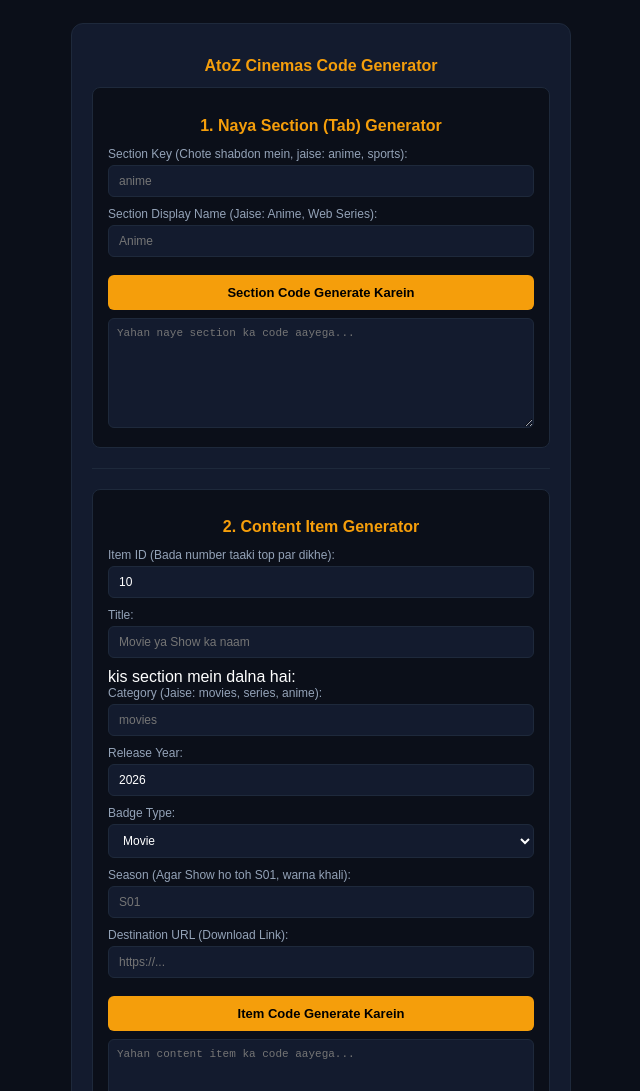
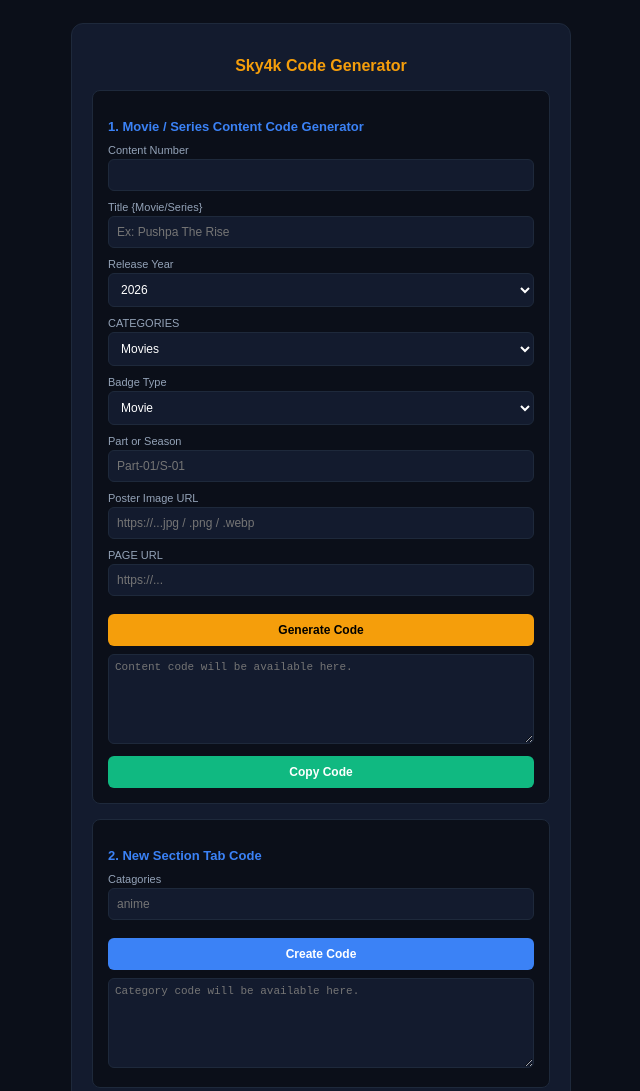
Before and after one commit to all-batches-hub/Movies-Codes-, a plain HTML site: page Index.html in a window 1280 px wide. Shown: the top 1091 px of the page, without its empty margins (319-959 px from the left). Drawn offline with Linux system fonts and the light colour scheme.

Commit message:
Update Index.html

```diff
--- a/Index.html
+++ b/Index.html
@@ -3,187 +3,149 @@
 <head>
     <meta charset="UTF-8">
     <meta name="viewport" content="width=device-width, initial-scale=1.0">
-    <title>AtoZ Cinemas - Master Code Generator</title>
+    <title>Sky4k Code generator</title>
     <style>
         * { box-sizing: border-box; }
-        body {
-            font-family: Arial, sans-serif;
-            background-color: #0b0f19;
-            color: #fff;
-            padding: 15px;
-            display: flex;
-            justify-content: center;
-        }
-        .container {
-            width: 100%;
-            max-width: 500px;
-            background: #131b2e;
-            padding: 20px;
-            border-radius: 12px;
-            border: 1px solid #1e293b;
-        }
-        h2 { font-size: 16px; margin-bottom: 12px; color: #f59e0b; text-align: center; }
-        .section-box {
-            background: #0b0f19;
-            padding: 15px;
-            border-radius: 8px;
-            border: 1px solid #1e293b;
-            margin-bottom: 20px;
-        }
+        body { font-family: Arial, sans-serif; background-color: #0b0f19; color: #fff; padding: 15px; display: flex; justify-content: center; }
+        .container { width: 100%; max-width: 500px; background: #131b2e; padding: 20px; border-radius: 12px; border: 1px solid #1e293b; }
+        h2 { font-size: 16px; margin-bottom: 15px; color: #f59e0b; text-align: center; }
+        .section-box, .content-box { background: #0b0f19; padding: 15px; border-radius: 8px; border: 1px solid #1e293b; margin-bottom: 15px; }
+        h3 { font-size: 13px; color: #3b82f6; margin-bottom: 10px; }
         .form-group { margin-bottom: 10px; }
-        label { display: block; font-size: 12px; margin-bottom: 4px; color: #94a3b8; }
-        input, select {
-            width: 100%;
-            padding: 8px 10px;
-            background: #131b2e;
-            border: 1px solid #1e293b;
-            color: #fff;
-            border-radius: 6px;
-            font-size: 12px;
-        }
-        button {
-            width: 100%;
-            background: #f59e0b;
-            color: #000;
-            border: none;
-            padding: 10px;
-            font-weight: bold;
-            border-radius: 6px;
-            cursor: pointer;
-            margin-top: 8px;
-            font-size: 13px;
-        }
-        textarea {
-            width: 100%;
-            height: 110px;
-            background: #131b2e;
-            color: #10b981;
-            border: 1px solid #1e293b;
-            border-radius: 6px;
-            padding: 8px;
-            margin-top: 8px;
-            font-family: monospace;
-            font-size: 11px;
-        }
-        hr { border: 0; border-top: 1px solid #1e293b; margin: 20px 0; }
+        label { display: block; font-size: 11px; margin-bottom: 3px; color: #94a3b8; }
+        input, select { width: 100%; padding: 8px; background: #131b2e; border: 1px solid #1e293b; color: #fff; border-radius: 6px; font-size: 12px; }
+        button { width: 100%; background: #f59e0b; color: #000; border: none; padding: 9px; font-weight: bold; border-radius: 6px; cursor: pointer; margin-top: 8px; font-size: 12px; }
+        textarea { width: 100%; height: 90px; background: #131b2e; color: #10b981; border: 1px solid #1e293b; border-radius: 6px; padding: 6px; margin-top: 8px; font-family: monospace; font-size: 11px; }
+        .hidden { display: none; }
     </style>
 </head>
 <body>
 
     <div class="container">
-        <h2>AtoZ Cinemas Code Generator</h2>
+        <h2>Sky4k Code Generator</h2>
 
-        <!-- TOOL 1: Naya Section Banane ke liye -->
-        <div class="section-box">
-            <h2>1. Naya Section (Tab) Generator</h2>
+        <!-- 1. Content Code Generator -->
+        <div class="content-box">
+            <h3>1. Movie / Series Content Code Generator</h3>
             <div class="form-group">
-                <label>Section Key (Chote shabdon mein, jaise: anime, sports):</label>
-                <input type="text" id="secKey" placeholder="anime">
+                <label>Content Number</label>
+                <input type="number" id="itemId" value="#">
             </div>
             <div class="form-group">
-                <label>Section Display Name (Jaise: Anime, Web Series):</label>
-                <input type="text" id="secName" placeholder="Anime">
+                <label>Title {Movie/Series}</label>
+                <input type="text" id="itemTitle" placeholder="Ex: Pushpa The Rise">
             </div>
-            <button onclick="generateSectionCode()">Section Code Generate Karein</button>
-            <textarea id="sectionOutput" readonly placeholder="Yahan naye section ka code aayega..."></textarea>
-        </div>
 
-        <hr>
+            <div class="form-group">
+                <label>Release Year</label>
+                <select id="itemYearSelect" onchange="checkCustomYear()">
+                    <option value="2026" selected>2026</option>
+                    <option value="2025">2025</option>
+                    <option value="2024">2024</option>
+                    <option value="2023">2023</option>
+                    <option value="custom">Custom Year</option>
+                </select>
+            </div>
 
-        <!-- TOOL 2: Movie/Show Item Add karne ke liye -->
-        <div class="section-box">
-            <h2>2. Content Item Generator</h2>
+            <!-- Custom Year Input Box -->
+            <div class="form-group hidden" id="customYearGroup">
+                <label>Customize Year</label>
+                <input type="text" id="customYearInput" placeholder="Ex: 2027 or 19..">
+            </div>
+
+
+
+
+
+
             <div class="form-group">
-                <label>Item ID (Bada number taaki top par dikhe):</label>
-                <input type="number" id="itemId" value="10">
+                <label>CATEGORIES</label>
+                <select id="itemCategory">
+                    <option value="movies">Movies</option>
+                    <option value="series">Series</option>
+                    <option value="anime">Anime</option>
+                    <option value="tv show">Show</option>
+                </select>
+
+
+
             </div>
             <div class="form-group">
-                <label>Title:</label>
-                <input type="text" id="itemTitle" placeholder="Movie ya Show ka naam">
-            </div>
-            kis section mein dalna hai:
-            <div class="form-group">
-                <label>Category (Jaise: movies, series, anime):</label>
-                <input type="text" id="itemCategory" placeholder="movies">
-            </div>
-            <div class="form-group">
-                <label>Release Year:</label>
-                <input type="text" id="itemYear" value="2026">
-            </div>
-            <div class="form-group">
-                <label>Badge Type:</label>
+                <label>Badge Type</label>
                 <select id="badgeType">
                     <option value="movie">Movie</option>
                     <option value="show">TV Show</option>
                 </select>
+
+
+
             </div>
             <div class="form-group">
-                <label>Season (Agar Show ho toh S01, warna khali):</label>
-                <input type="text" id="itemSeason" placeholder="S01">
+                <label>Part or Season</label>
+                <input type="text" id="itemSeason" placeholder="Part-01/S-01">
             </div>
             <div class="form-group">
-                <label>Destination URL (Download Link):</label>
+                <label>Poster Image URL</label>
+                <input type="text" id="itemPoster" placeholder="https://...jpg / .png / .webp">
+            </div>
+            <div class="form-group">
+                <label>PAGE URL </label>
                 <input type="text" id="itemUrl" placeholder="https://...">
             </div>
-            <button onclick="generateItemCode()">Item Code Generate Karein</button>
-            <textarea id="itemOutput" readonly placeholder="Yahan content item ka code aayega..."></textarea>
+            <button onclick="generateContentCode()">Generate Code</button>
+            <textarea id="outputContentCode" readonly placeholder="Content code will be available here."></textarea>
+            <button id="copyContentBtn" onclick="copyContentCode()" style="background:#10b981; color:#fff;">Copy Code</button>
         </div>
 
+        <!-- 2. Section Code Generator -->
+        <div class="section-box">
+            <h3>2. New Section Tab Code</h3>
+            <div class="form-group">
+                <label>Catagories</label>
+                <input type="text" id="sectionInput" placeholder="anime">
+            </div>
+            <button onclick="generateSectionCode()" style="background:#3b82f6; color:#fff;">Create Code</button>
+            <textarea id="outputSectionCode" readonly placeholder="Category code will be available here."></textarea>
+        </div>
     </div>
 
+
+
+
     <script>
-        function generateSectionCode() {
-            let key = document.getElementById('secKey').value.trim().toLowerCase();
-            let name = document.getElementById('secName').value.trim();
+        function checkCustomYear() {
+            const selectVal = document.getElementById('itemYearSelect').value;
+            const customGroup = document.getElementById('customYearGroup');
+            if (selectVal === 'custom') {
+                customGroup.classList.remove('hidden');
+            } else {
+                customGroup.classList.add('hidden');
+            }
+        }
 
-            if(!key || !name) {
-                alert("Kripya dono fields bharein!");
-                return;
+        function generateContentCode() {
+            const id = document.getElementById('itemId').value;
+            const title = document.getElementById('itemTitle').value;
+
+            let year = document.getElementById('itemYearSelect').value;
+            if (year === 'custom') {
+                year = document.getElementById('customYearInput').value.trim();
+                if (!year) {
+                    alert("Kripya Custom Year type karein!");
+                    return;
+                }
             }
 
-            let code = `--- 1. HTML Button (Nav Box ke andar jodein) ---
-<button class="tab" onclick="switchTab('${key}')">${name}</button>
-
---- 2. JavaScript List (upar banayein) ---
-const ${key}List = [
-    {
-        id: 1,
-        title: "Pahla Item ${name} ka",
-        year: "2026",
-        category: "${key}",
-        badgeType: "movie",
-        badgeText: "MOVIE",
-        season: "",
-        url: "https://example.com"
-    }
-];
-
---- 3. filterContent() function ke andar yeh condition jodein ---
-else if (currentTab === '${key}') {
-    combinedList = [...${key}List].sort((a, b) => b.id - a.id);
-}
-
---- Aur Home tab ke combine list mein bhi ise jod dein ---
-// Home wale hisse mein:
-combinedList = [...moviesList, ...showsList, ...${key}List].sort((a, b) => b.id - a.id);
-
---- Aur tabsOrder array mein iska key jodein ---
-const tabsOrder = ['home', 'movies', 'series', '${key}'];`;
-
-            document.getElementById('sectionOutput').value = code;
-        }
-
-        function generateItemCode() {
-            const id = document.getElementById('itemId').value;
-            const title = document.getElementById('itemTitle').value;
-            const year = document.getElementById('itemYear').value;
             const category = document.getElementById('itemCategory').value;
             const badgeType = document.getElementById('badgeType').value;
             const badgeText = badgeType === 'movie' ? 'MOVIE' : 'TV SHOW';
             const season = document.getElementById('itemSeason').value;
+            const poster = document.getElementById('itemPoster').value.trim();
             const url = document.getElementById('itemUrl').value;
 
-            const codeSnippet = `    {
+            if(!title) { alert(" Please complete the entire process, First."); return; }
+
+            const code = `    {
         id: ${id},
         title: "${title}",
         year: "${year}",
@@ -191,12 +153,44 @@ const tabsOrder = ['home', 'movies', 'series', '${key}'];`;
         badgeType: "${badgeType}",
         badgeText: "${badgeText}",
         season: "${season}",
+        poster: "${poster}",
         url: "${url}"
     },`;
+            document.getElementById('outputContentCode').value = code;
+        }
 
-            document.getElementById('itemOutput').value = codeSnippet;
+        async function copyContentCode() {
+            const output = document.getElementById('outputContentCode');
+            const btn = document.getElementById('copyContentBtn');
+            const code = output.value.trim();
+            if (!code) { alert("Nothing Is Here Now, 📌First, you need to create the code."); return; }
+            try { await navigator.clipboard.writeText(code); }
+            catch (err) { output.focus(); output.select(); document.execCommand('copy'); }
+            const oldText = btn.innerHTML;
+            btn.innerHTML = "✔️Copied";
+            setTimeout(() => { btn.innerHTML = oldText; }, 1500);
+        }
+
+        function generateSectionCode() {
+            let sec = document.getElementById('sectionInput').value.trim().toLowerCase();
+            if(!sec) { alert("Please complete the entire process, First."); return; }
+            let capitalized = sec.charAt(0).toUpperCase() + sec.slice(1);
+
+            let code = `// 1. Isse index.html ke 'tabsOrder' mein jodein:
+// tabsOrder = ['home', 'movies', 'series', '${sec}'];
+
+// 2. Isse index.html ke top nav buttons mein jodein:
+<button class="tab" onclick="switchTab('${sec}')">${capitalized}</button>
+
+// 3. Nayi list variable banayein script ke andar:
+const ${sec}List = [];
+
+// 4. filterContent() function mein yeh condition jodein:
+else if (currentTab === '${sec}') {
+    combinedList = [...${sec}List].sort((a, b) => b.id - a.id);
+}`;
+            document.getElementById('outputSectionCode').value = code;
         }
     </script>
-
 </body>
 </html>
```
